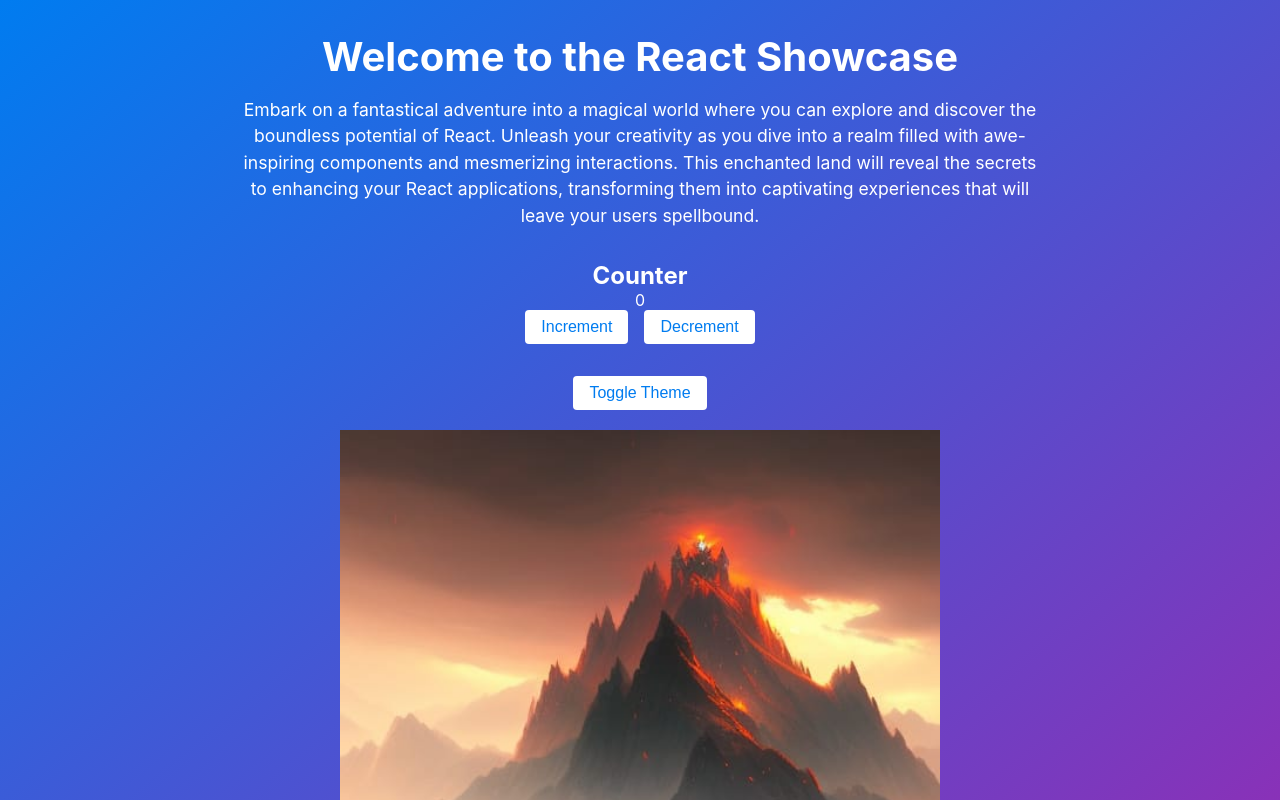
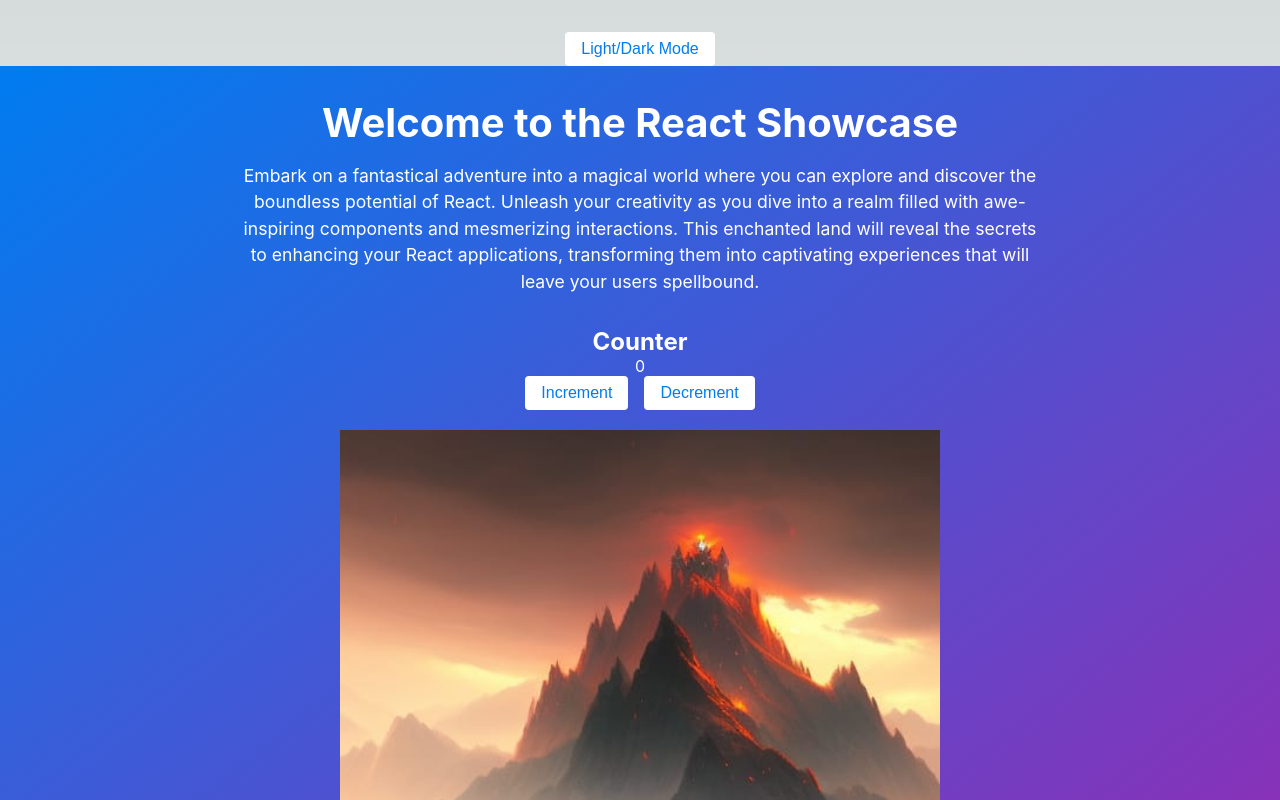
Before and after one commit to Mentis123/react-showcase, a Next.js app: page / in a window 1280 px wide. Shown: the top 800 px of the page. Built offline with nearby package versions, Linux system fonts and the light colour scheme.

Commit message:
light-dark at the top

```diff
--- a/pages/index.tsx
+++ b/pages/index.tsx
@@ -16,6 +16,9 @@
 
   return (
     <>
+     <div className={styles.themeToggle}>
+          <button onClick={toggleTheme}>Light/Dark Mode</button>
+        </div>
       <Head>
         <title>React Showcase</title>
         <meta name="description" content="Welcome to the React Showcase" />
@@ -35,9 +38,7 @@
           <button onClick={() => setCount(count + 1)}>Increment</button>
           <button onClick={() => setCount(count - 1)}>Decrement</button>
         </div>
-        <div className={styles.themeToggle}>
-          <button onClick={toggleTheme}>Toggle Theme</button>
-        </div>
+
 <br></br>
 <div style={carouselContainerStyle}>
   <Carousel
```
